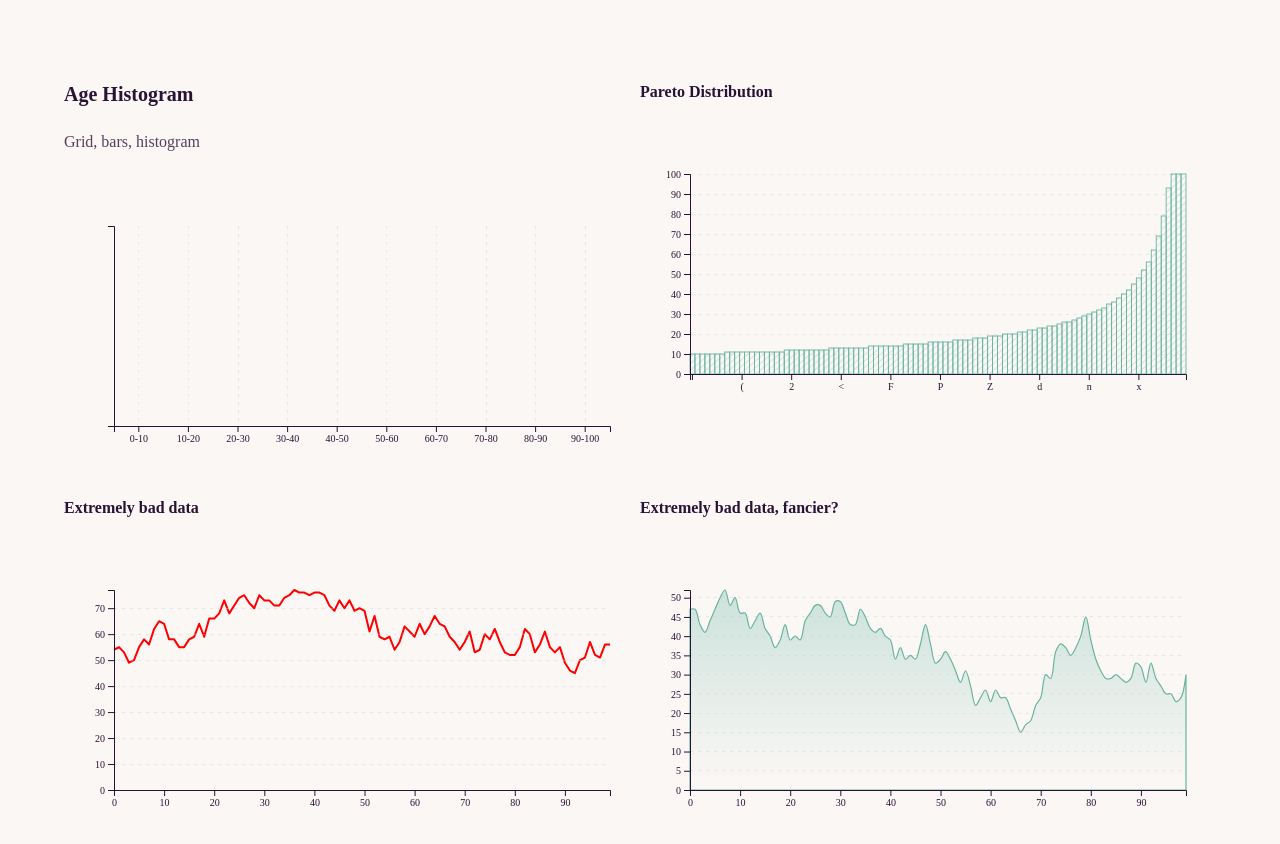
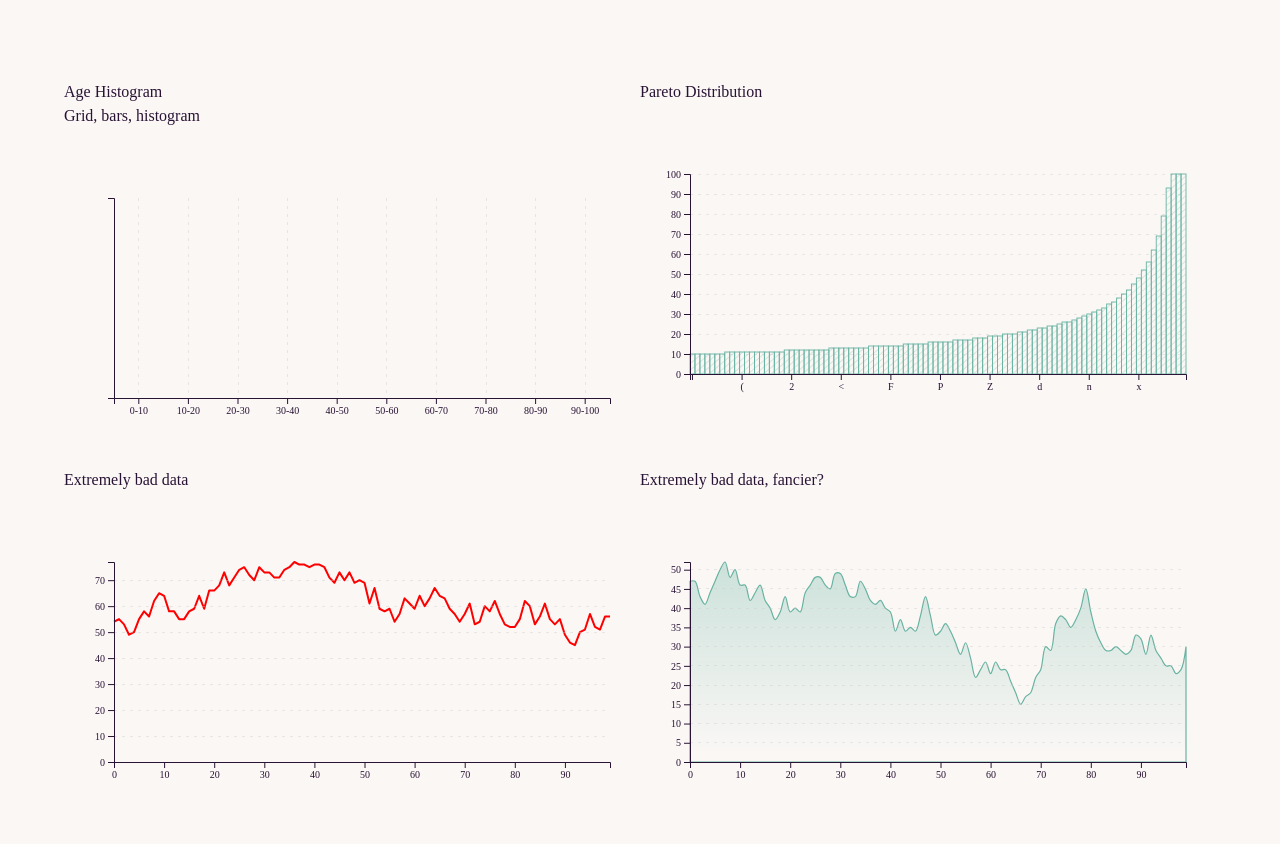
Before and after one commit to jesi-rgb/uncharted, a SvelteKit app: page / in a window 1280 px wide. Shown: the top 844 px of the page. Built offline with nearby package versions, Linux system fonts and the light colour scheme.

Commit message:
whatever

```diff
--- a/src/routes/+page.svelte
+++ b/src/routes/+page.svelte
@@ -13,8 +13,8 @@
 
 <div class="grid grid-cols-2">
 	<div>
-		<div class="prose mb-10">
-			<h2 class="font-title text-xl">Age Histogram</h2>
+		<div class="mb-10">
+			<h2 class="font-title">Age Histogram</h2>
 			<p>Grid, bars, histogram</p>
 		</div>
 
@@ -30,7 +30,7 @@
 
 	<div>
 		<div class="mb-10">
-			<h2 class="font-bold">Pareto Distribution</h2>
+			<h2 class="font-title">Pareto Distribution</h2>
 		</div>
 
 		<Chart.Root data={barData} margin={{ left: 50, top: 30, right: 30, bottom: 70 }}>
@@ -45,7 +45,7 @@
 
 	<div>
 		<div class="mb-10">
-			<h2 class="font-bold">Extremely bad data</h2>
+			<h2 class="font-title">Extremely bad data</h2>
 		</div>
 
 		<Chart.Root data={lineData} margin={{ left: 50, top: 30, right: 30, bottom: 70 }}>
@@ -60,7 +60,7 @@
 
 	<div>
 		<div class="mb-10">
-			<h2 class="font-bold">Extremely bad data, fancier?</h2>
+			<h2 class="font-title">Extremely bad data, fancier?</h2>
 		</div>
 
 		<Chart.Root data={lineData2} margin={{ left: 50, top: 30, right: 30, bottom: 70 }}>
```
